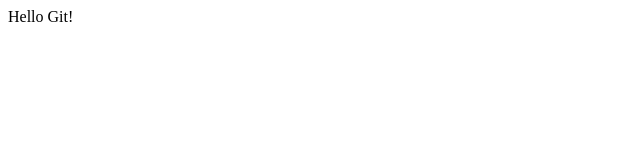
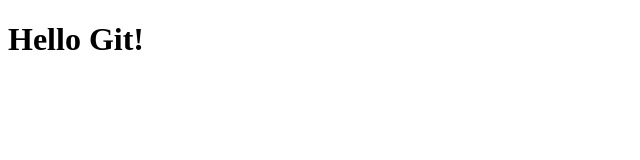
Before and after one commit to Denzoll/The-first-steps, a plain HTML site: page index.html in a window 1280 px wide. Shown: the whole page, without its empty margins (0-640 px from the left). Drawn offline with Linux system fonts and the light colour scheme.

Commit message:
Плюс Scc

```diff
--- a/index.html
+++ b/index.html
@@ -5,8 +5,11 @@
     <meta http-equiv="X-UA-Compatible" content="IE=edge">
     <meta name="viewport" content="width=device-width, initial-scale=1.0">
     <title>Document</title>
+    <style type="style.css">
+
+    </style>
 </head>
 <body>
-    Hello Git!
+    <h1>Hello Git!</h1>
 </body>
 </html>
--- /dev/null
+++ b/style.css
@@ -0,0 +1,3 @@
+body {
+    background-color: red;
+}
```
